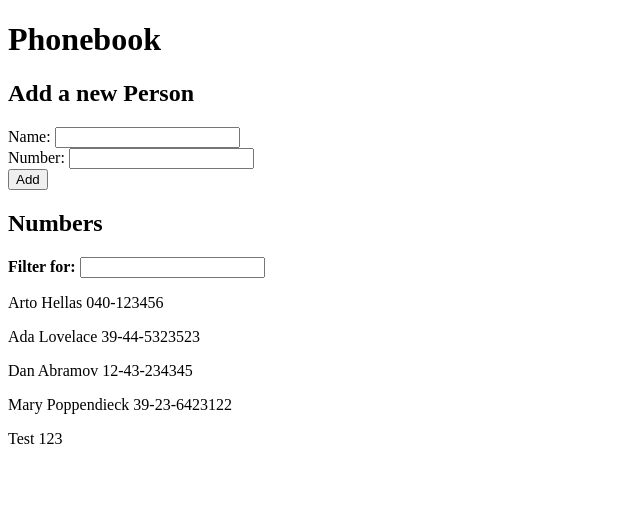
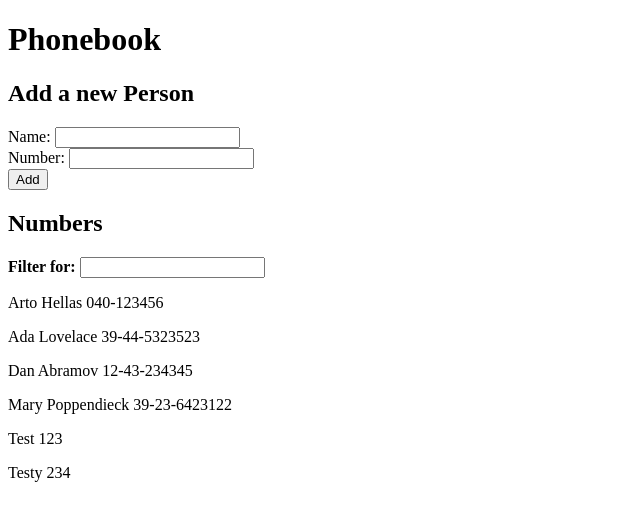
Before and after one commit to RainZoneO2/mooc-fullstack-submissions, a React (Vite) app in the folder part2/phonebook/: page / in a window 1280 px wide. Shown: the top 516 px of the page, without its empty margins (0-640 px from the left). Built offline with nearby package versions, Linux system fonts and the light colour scheme; data requests are answered from the project's data file.

Commit message:
Extracted server communication to its own module 'persons.js'. Step 8

```diff
--- a/part2/phonebook/db.json
+++ b/part2/phonebook/db.json
@@ -24,6 +24,11 @@
       "id": 5,
       "name": "Test",
       "number": "123"
+    },
+    {
+      "id": 6,
+      "name": "Testy",
+      "number": "234"
     }
   ]
 }
--- a/part2/phonebook/src/App.jsx
+++ b/part2/phonebook/src/App.jsx
@@ -2,7 +2,7 @@
 import Filter from './components/Filter'
 import PersonForm from './components/PersonForm'
 import PersonsDisplay from './components/PersonDisplay'
-import axios from 'axios'
+import personService from './services/persons'
 
 const App = () => {
   const [persons, setPersons] = useState([])
@@ -11,10 +11,9 @@
   const [newFilter, setNewFilter] = useState('')
 
   useEffect(() => {
-    console.log('Effect')
-    axios.get('http://localhost:3001/persons').then(response => {
+    personService.getAll().then(initialPersons => {
       console.log('Promise fulfilled..')
-      setPersons(response.data)
+      setPersons(initialPersons)
     })
   }, [])
 
@@ -31,12 +30,11 @@
       id: persons.length + 1
     }
 
-    axios.post('http://localhost:3001/persons', personObject).then(response => {
-      setPersons(persons.concat(response.data))
+    personService.create(personObject).then(returnedPerson => {
+      setPersons(persons.concat(returnedPerson))
+      setNewName('')
+      setNewNumber('')
     })
-
-    setNewName('')
-    setNewNumber('')
   }
 
   const escapeRegex = (string) => {
--- /dev/null
+++ b/part2/phonebook/src/services/persons.js
@@ -0,0 +1,14 @@
+import axios from 'axios'
+const baseUrl = 'http://localhost:3001/persons'
+
+const getAll = () => {
+    const request = axios.get(baseUrl)
+    return request.then(response => response.data)
+}
+
+const create = newObject => {
+    const request = axios.post(baseUrl, newObject)
+    return request.then(response => response.data)
+}
+
+export default { getAll, create }
```
